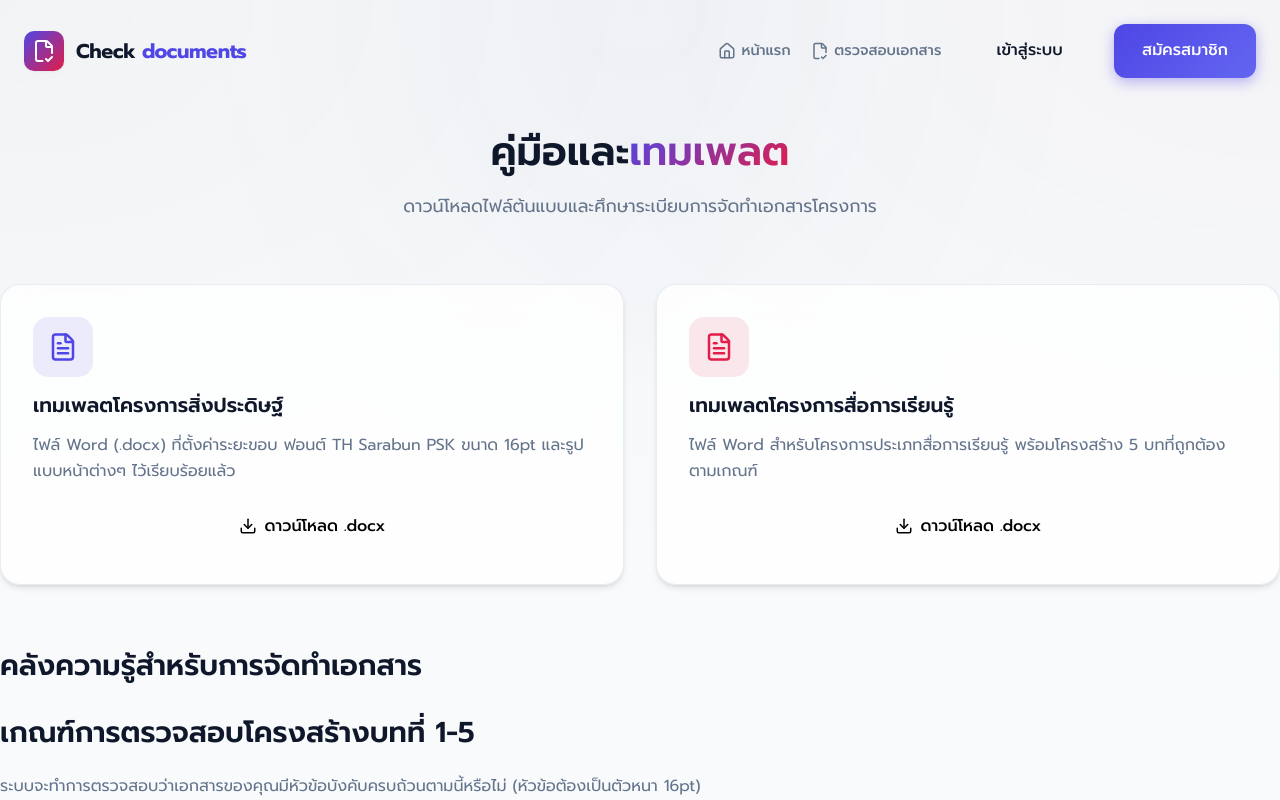
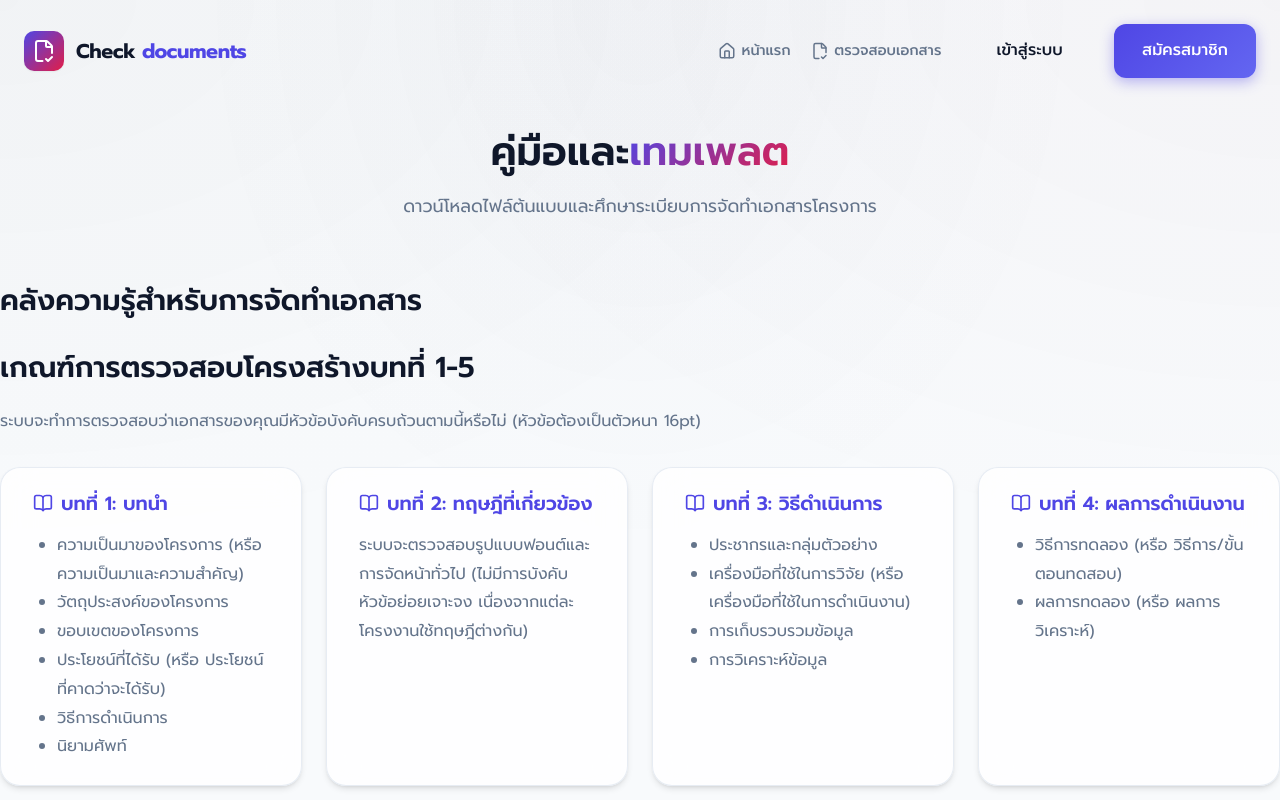
Before and after one commit to AdpKung/newdocxx, a React (Vite) app: page /guidelines in a window 1280 px wide. Shown: the top 800 px of the page. Built offline with nearby package versions, Linux system fonts and the light colour scheme.

Commit message:
Remove template cards

```diff
--- a/src/pages/Guidelines.jsx
+++ b/src/pages/Guidelines.jsx
@@ -9,30 +9,7 @@ const Guidelines = () => {
         <p style={{ color: 'var(--text-muted)', fontSize: '1.1rem' }}>ดาวน์โหลดไฟล์ต้นแบบและศึกษาระเบียบการจัดทำเอกสารโครงการ</p>
       </div>
 
-      <div style={{ display: 'grid', gridTemplateColumns: 'repeat(auto-fit, minmax(300px, 1fr))', gap: '2rem', marginBottom: '4rem' }}>
-        {/* Template Cards */}
-        <div className="glass-panel" style={{ padding: '2rem', display: 'flex', flexDirection: 'column', gap: '1rem' }}>
-          <div style={{ width: '60px', height: '60px', background: 'rgba(79, 70, 229, 0.1)', color: 'var(--primary)', borderRadius: '15px', display: 'flex', alignItems: 'center', justifyContent: 'center' }}>
-            <FileText size={30} />
-          </div>
-          <h3 style={{ fontSize: '1.25rem' }}>เทมเพลตโครงการสิ่งประดิษฐ์</h3>
-          <p style={{ color: 'var(--text-muted)', flex: 1 }}>ไฟล์ Word (.docx) ที่ตั้งค่าระยะขอบ ฟอนต์ TH Sarabun PSK ขนาด 16pt และรูปแบบหน้าต่างๆ ไว้เรียบร้อยแล้ว</p>
-          <button className="btn btn-outline" style={{ width: '100%' }}>
-            <Download size={18} /> ดาวน์โหลด .docx
-          </button>
-        </div>
 
-        <div className="glass-panel" style={{ padding: '2rem', display: 'flex', flexDirection: 'column', gap: '1rem' }}>
-          <div style={{ width: '60px', height: '60px', background: 'rgba(225, 29, 72, 0.1)', color: '#E11D48', borderRadius: '15px', display: 'flex', alignItems: 'center', justifyContent: 'center' }}>
-            <FileText size={30} />
-          </div>
-          <h3 style={{ fontSize: '1.25rem' }}>เทมเพลตโครงการสื่อการเรียนรู้</h3>
-          <p style={{ color: 'var(--text-muted)', flex: 1 }}>ไฟล์ Word สำหรับโครงการประเภทสื่อการเรียนรู้ พร้อมโครงสร้าง 5 บทที่ถูกต้องตามเกณฑ์</p>
-          <button className="btn btn-outline" style={{ width: '100%' }}>
-            <Download size={18} /> ดาวน์โหลด .docx
-          </button>
-        </div>
-      </div>
 
       {/* Manual Sections */}
       <h2 style={{ fontSize: '1.8rem', marginBottom: '2rem' }}>คลังความรู้สำหรับการจัดทำเอกสาร</h2>
```
